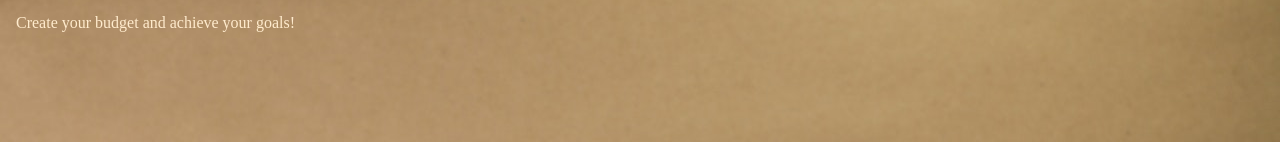
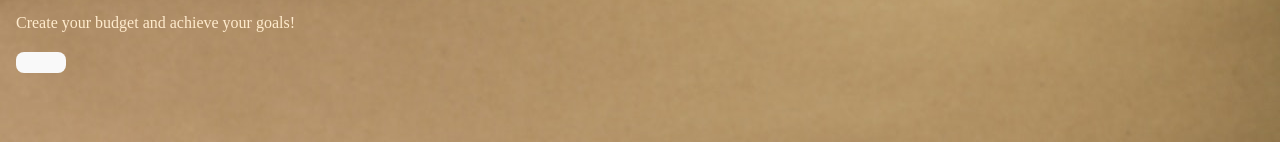
Before and after one commit to doanaminh/build-a-budget, a React (Vite) app in the folder client/: page / in a window 1280 px wide. Shown: the part 141-283 px from the top of the page. Built offline with nearby package versions, Linux system fonts and the light colour scheme.

Commit message:
created a Button component

```diff
--- /dev/null
+++ b/client/src/components/Button.tsx
@@ -0,0 +1,29 @@
+import React from "react";
+
+interface Props {
+  children?: React.ReactNode;
+  height: string;
+  onClick: () => void;
+  width: string;
+}
+
+const Button: React.FC<Props> = ({
+    children,
+    height,
+    onClick,
+    width
+  }) => {
+  return (
+    <button
+      onClick={onClick}
+      style={{
+         height,
+         width
+      }}
+    >
+    {children}
+    </button>
+  );
+}
+
+export default Button;
--- a/client/src/pages/Home.tsx
+++ b/client/src/pages/Home.tsx
@@ -1,3 +1,5 @@
+import Button from "../components/Button"
+
 export default function () {
     return(
         <>
@@ -7,6 +9,11 @@ export default function () {
                     <p>
                         Create your budget and achieve your goals!
                     </p>
+                    <Button
+                        height='20px'
+                        width='50px'
+                        onClick={() => console.log('hello')}
+                    />
                 </main>
                 <section className='homePanel'>
                     <article>
```
